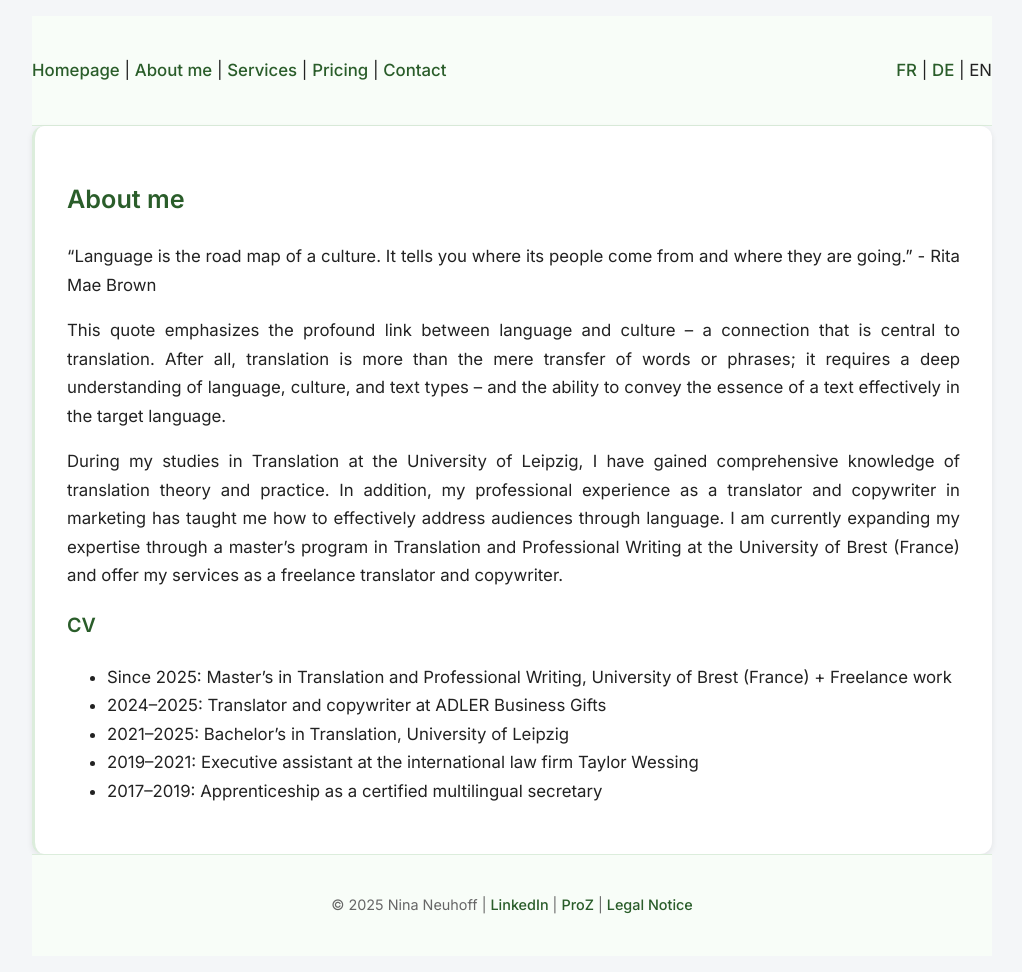
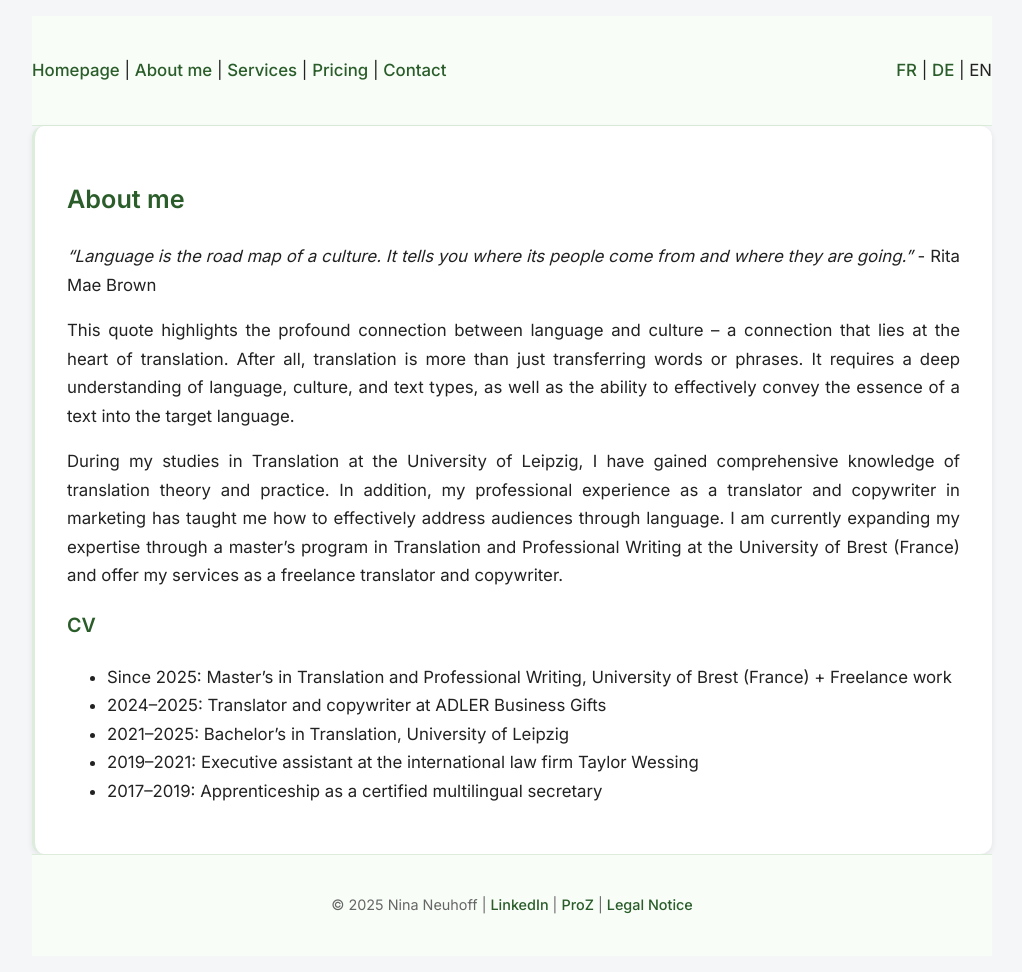
Before and after one commit to nneuhoff/traduction-translation-uebersetzung, a Jekyll site: the page built from en/about.md, in a window 1280 px wide. Shown: the whole page, without its empty margins (128-1150 px from the left). Built offline with Jekyll 4.4.1, drawn with Linux system fonts in a browser that asks for light colours.

Commit message:
Update about.md

```diff
--- a/en/about.md
+++ b/en/about.md
@@ -6,9 +6,9 @@ lang: en
 
 ## About me
 
-“Language is the road map of a culture. It tells you where its people come from and where they are going.” - Rita Mae Brown
+*“Language is the road map of a culture. It tells you where its people come from and where they are going.”* - Rita Mae Brown
 
-This quote emphasizes the profound link between language and culture – a connection that is central to translation. After all, translation is more than the mere transfer of words or phrases; it requires a deep understanding of language, culture, and text types – and the ability to convey the essence of a text effectively in the target language.
+This quote highlights the profound connection between language and culture – a connection that lies at the heart of translation. After all, translation is more than just transferring words or phrases. It requires a deep understanding of language, culture, and text types, as well as the ability to effectively convey the essence of a text into the target language.
 
 During my studies in Translation at the University of Leipzig, I have gained comprehensive knowledge of translation theory and practice. In addition, my professional experience as a translator and copywriter in marketing has taught me how to effectively address audiences through language. I am currently expanding my expertise through a master’s program in Translation and Professional Writing at the University of Brest (France) and offer my services as a freelance translator and copywriter.
 
```
